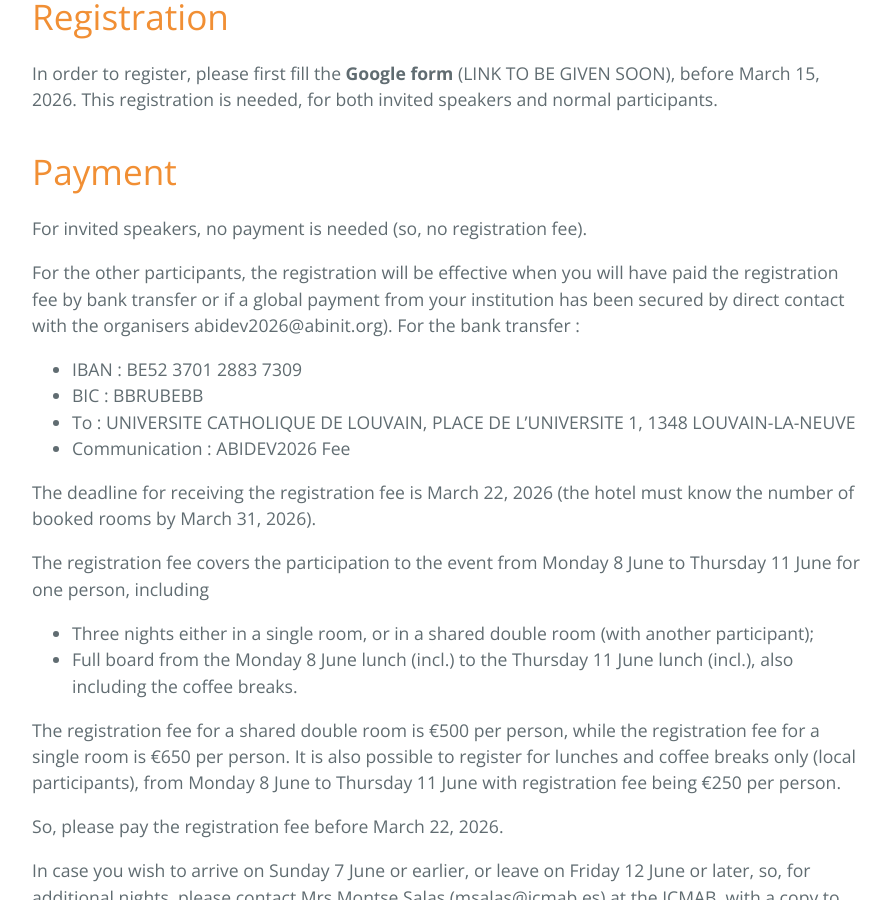
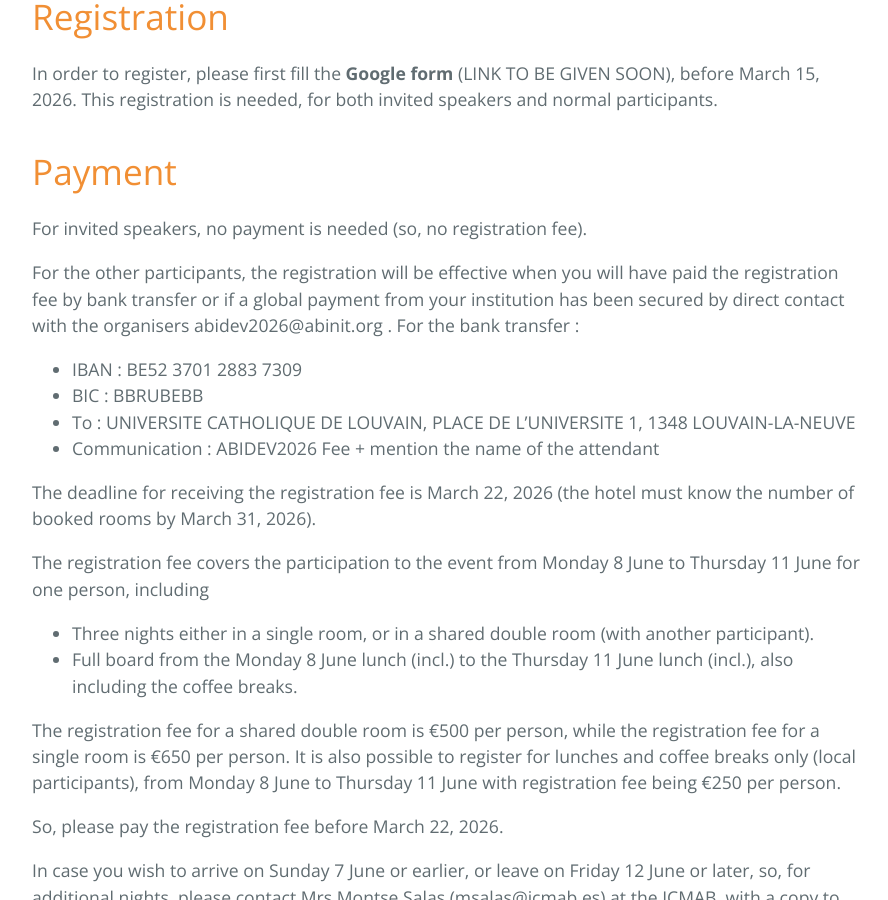
Before and after one commit to abinit/abidev2026, a Jekyll site: the page built from docs/registration.md, in a window 1280 px wide and 900 px high, scrolled down 403 px. Shown: the whole window, without its empty margins (192-1080 px from the left). Built offline with Jekyll 4.4.1, drawn with Linux system fonts in a browser that asks for light colours; the repository's description, which GitHub fills in, is left out.

Commit message:
Minor text modifs

```diff
--- a/docs/registration.md
+++ b/docs/registration.md
@@ -17,19 +17,19 @@ This registration is needed, for both invited speakers and normal participants.
 For invited speakers, no payment is needed (so, no registration fee).
 
 For the other participants,
-the registration will be effective when you will have paid the registration fee by bank transfer or if a global payment from your institution has been secured by direct contact with the organisers abidev2026@abinit.org).
+the registration will be effective when you will have paid the registration fee by bank transfer or if a global payment from your institution has been secured by direct contact with the organisers abidev2026@abinit.org .
 For the bank transfer :
 
  * IBAN : BE52 3701 2883 7309
  * BIC  : BBRUBEBB
  * To : UNIVERSITE CATHOLIQUE DE LOUVAIN, PLACE DE L'UNIVERSITE 1, 1348 LOUVAIN-LA-NEUVE
- * Communication : ABIDEV2026 Fee <Name of the attendant>
+ * Communication : ABIDEV2026 Fee + mention the name of the attendant
 
 The deadline for receiving the registration fee is March 22, 2026 (the hotel must know the number of booked rooms by March 31, 2026).
 
 The registration fee covers the participation to the event from Monday 8 June to Thursday 11 June for one person, including
 
-  * Three nights either in a single room, or in a shared double room (with another participant);
+  * Three nights either in a single room, or in a shared double room (with another participant).
   * Full board from the Monday 8 June lunch (incl.) to the Thursday 11 June lunch (incl.), also including the coffee breaks.
 
 The registration fee for a shared double room is €500 per person, while the registration fee for a single room is €650 per person.
```
